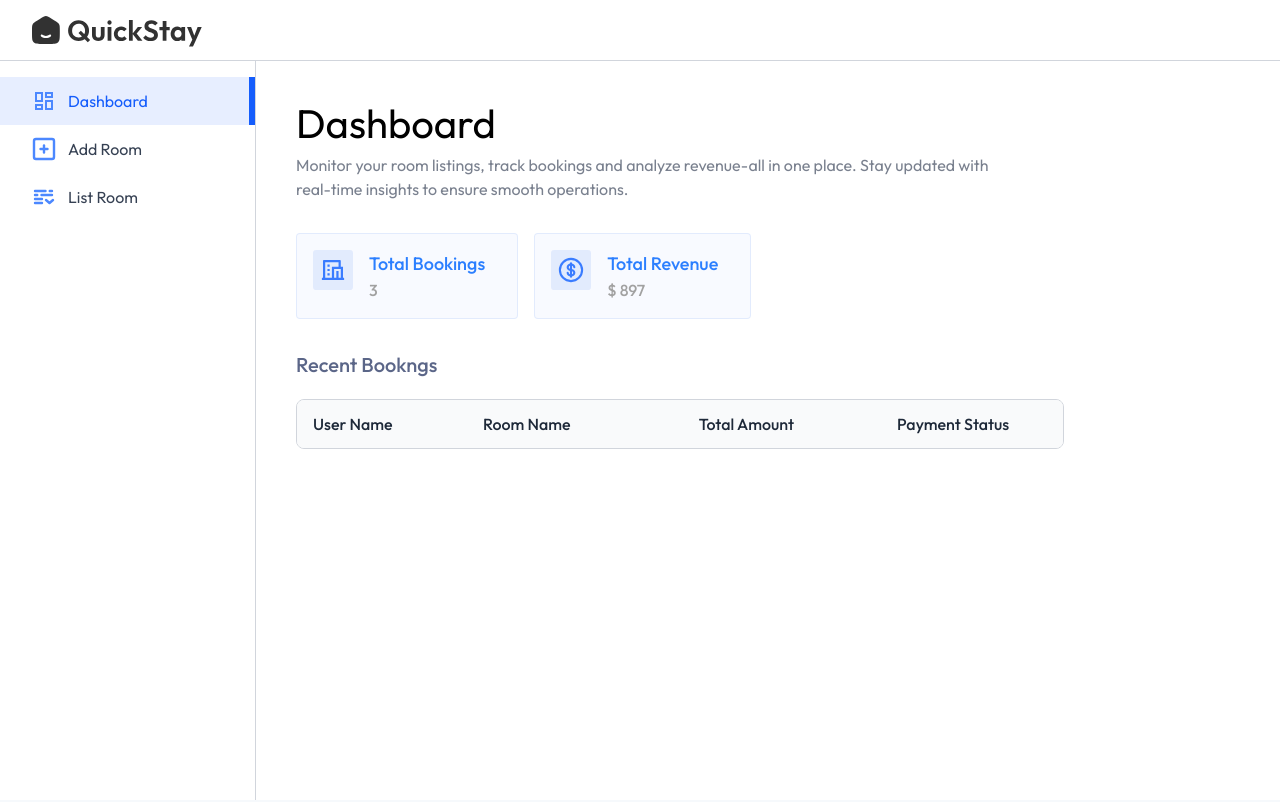
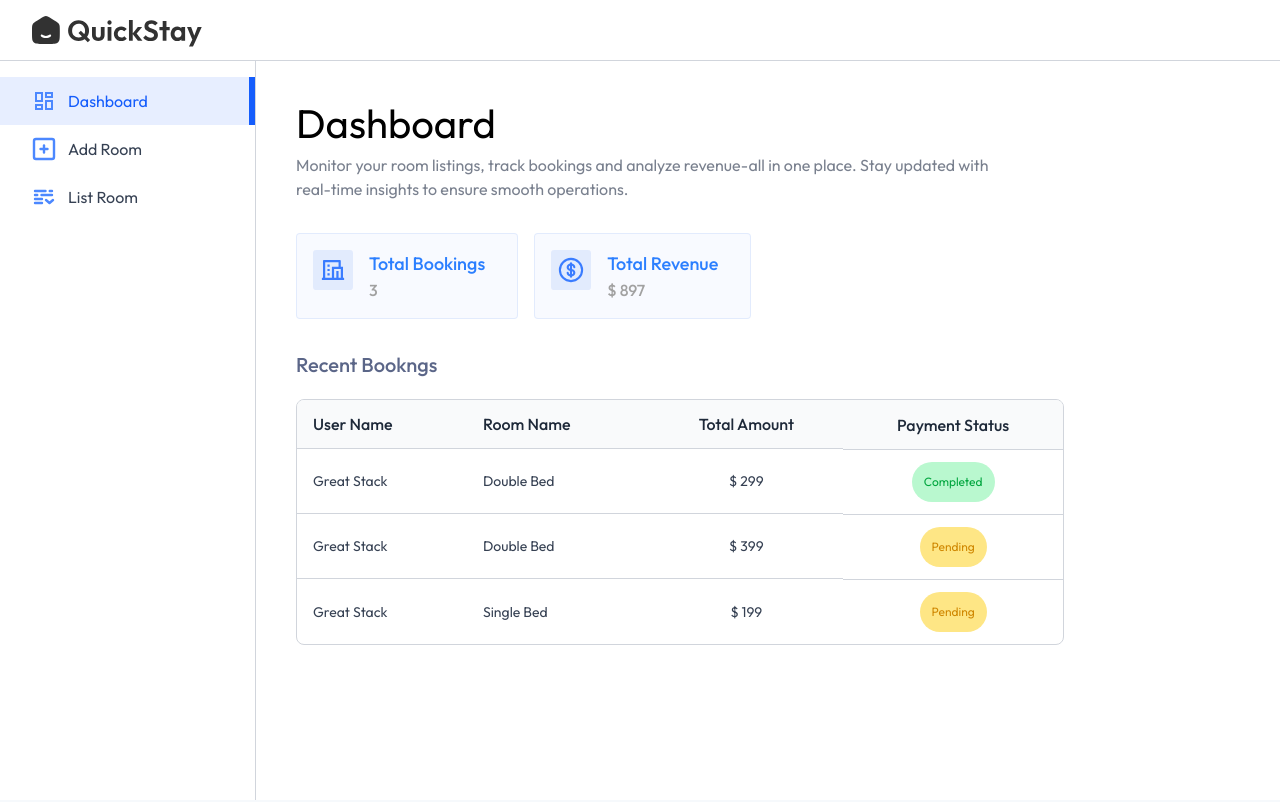
Before and after one commit to ad-kd/Hotel-Management-System, a React (Vite) app in the folder client/: page /owner in a window 1280 px wide. Shown: the top 802 px of the page. Built offline with nearby package versions, Linux system fonts and the light colour scheme; a web font is replaced by a local one.

Commit message:
update addrooms

```diff
--- a/client/src/pages/hotelOwner/AddRoom.jsx
+++ b/client/src/pages/hotelOwner/AddRoom.jsx
@@ -1,8 +1,18 @@
-import React from 'react'
+import React, { useState } from 'react'
 
 const AddRoom = () => {
+  const [images, setImages] = useState({
+    1: null,
+    2: null,
+    3: null,
+    4: null,
+    5: null,
+  })
+
   return (
-    <div>AddRoom</div>
+    <div>
+
+    </div>
   )
 }
 
--- a/client/src/pages/hotelOwner/Dashboard.jsx
+++ b/client/src/pages/hotelOwner/Dashboard.jsx
@@ -46,6 +46,29 @@
           </tr>
         </thead>
 
+        <tbody className='text-sm'>
+          {dashboardData.bookings.map((item, index)=>(
+            <tr key={index}>
+              <td className='py-3 px-4 text-gray-700 border-t border-gray-300'>
+                {item.user.username}
+              </td>
+
+              <td className='py-3 px-4 text-gray-700 border-t border-gray-300 max-sm:hidden'>
+                {item.room.roomType}
+              </td>
+
+              <td className='py-3 px-4 text-gray-700 border-t border-gray-300 text-center'>
+               $ {item.totalPrice}
+              </td>
+
+              <td className='py-3 px-4 border-t border-gray-300 flex'>
+                <button className={`py-3 px-3 text-xs rounded-full mx-auto ${item.isPaid ? 'bg-green-200 text-green-600' : 'bg-amber-200 text-yellow-600'}`}>
+                  {item.isPaid ? 'Completed' : 'Pending'}
+                </button>
+              </td>
+            </tr>
+          ))}
+        </tbody>
 
       </table>
 
```
